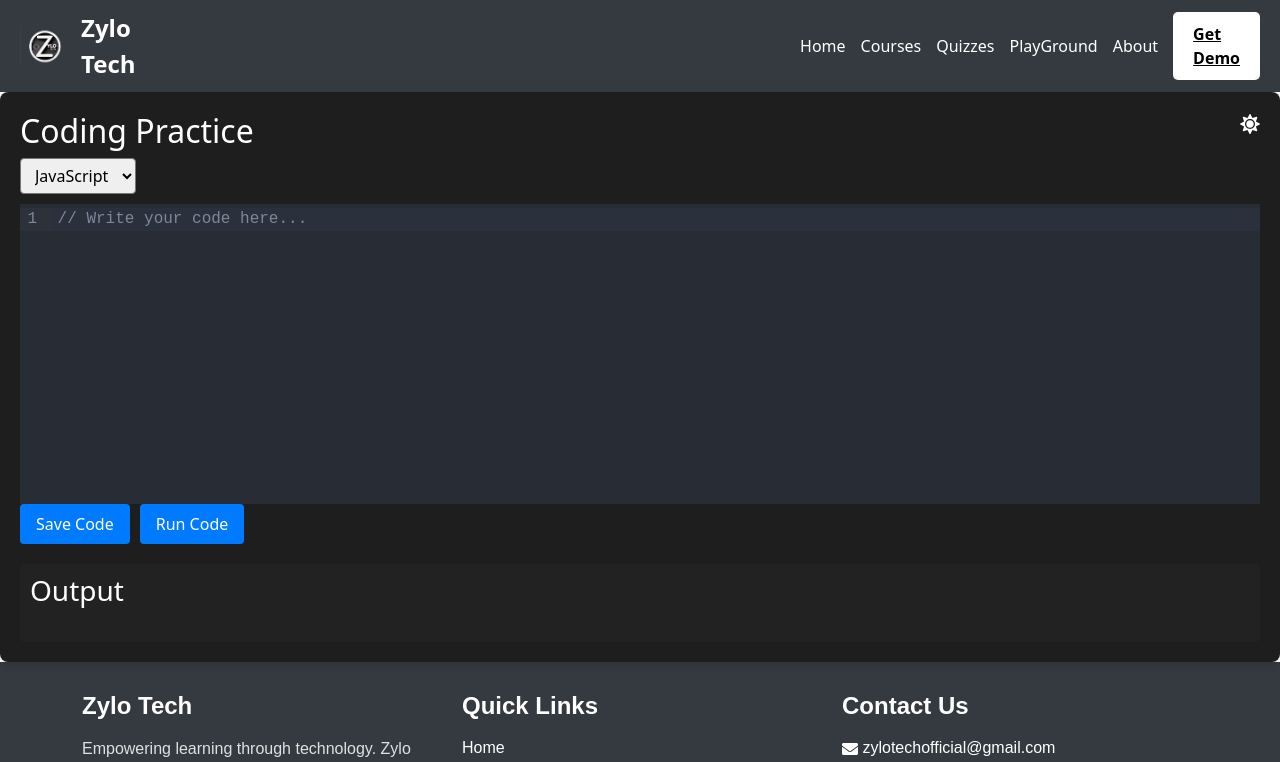
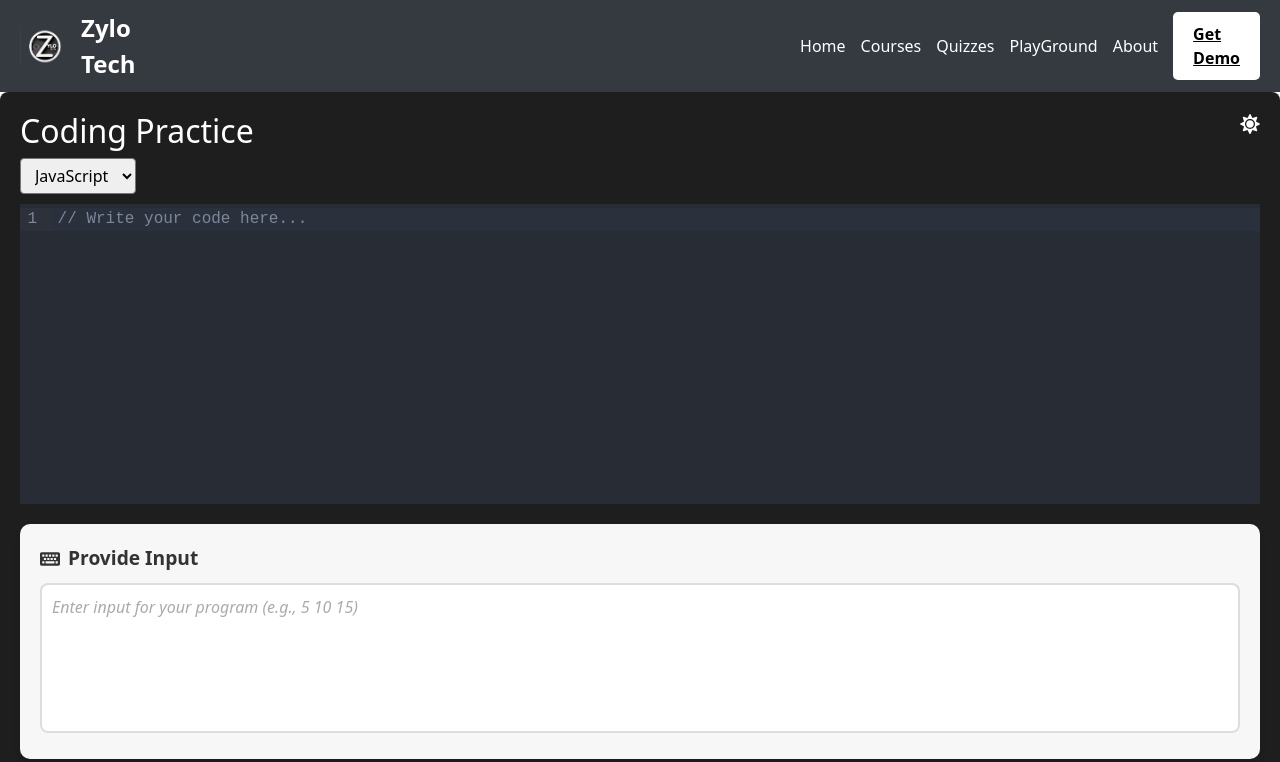
Before and after one commit to Guna-devloper/Zylo-Tech, a React (Create React App) app in the folder zylo-tech/: page /coding in a window 1280 px wide. Shown: the top 762 px of the page. Built offline with nearby package versions, Linux system fonts and the light colour scheme; no server answers.

Commit message:
custom-input

```diff
--- a/zylo-tech/src/Components/Coding.js
+++ b/zylo-tech/src/Components/Coding.js
@@ -8,6 +8,8 @@ import { githubLight } from "@uiw/codemirror-theme-github";
 import axios from "axios";
 import "./Coding.css";
 import { FaSun, FaMoon } from "react-icons/fa";
+import { FaKeyboard } from 'react-icons/fa';
+
 
 const Coding = ({ userId }) => {
   const [code, setCode] = useState("// Write your code here...");
@@ -15,11 +17,11 @@ const Coding = ({ userId }) => {
   const [output, setOutput] = useState("");
   const [isLoading, setIsLoading] = useState(false);
   const [isDarkTheme, setIsDarkTheme] = useState(true);
+  const [userInput, setUserInput] = useState(""); // State for user input
 
   const apiKey = "08b860f405mshbb8068011874f25p13e3d4jsn1787c4e29b41";
   const apiUrl = "https://judge0-ce.p.rapidapi.com";
 
-  // Language templates
   const languageTemplates = {
     javascript: `// JavaScript: Hello, World!
 console.log("Hello, World!");`,
@@ -46,14 +48,12 @@ public class Main {
 }`,
   };
 
-  // Fetch saved code when the component loads
   useEffect(() => {
     axios
       .get(`/api/code/${userId}`)
       .then((res) => setCode(res.data.code))
       .catch((err) => console.error("Error fetching saved code:", err));
 
-    // New API call to fetch Judge0 system info
     const fetchSystemInfo = async () => {
       const options = {
         method: "GET",
@@ -75,7 +75,6 @@ public class Main {
     fetchSystemInfo();
   }, [userId]);
 
-  // Save the code to the backend
   const handleSaveCode = () => {
     axios
       .post(`/api/code/save`, { userId, code, language })
@@ -83,19 +82,18 @@ public class Main {
       .catch((err) => console.error("Error saving code:", err));
   };
 
-  // Map language to Judge0 language IDs
   const getLanguageId = () => {
     switch (language) {
       case "javascript":
-        return 63; // Node.js
+        return 63;
       case "python":
-        return 71; // Python 3
+        return 71;
       case "cpp":
-        return 54; // C++ (GCC)
+        return 54;
       case "java":
-        return 62; // Java (OpenJDK)
+        return 62;
       case "c":
-        return 50; // C (GCC)
+        return 50;
       default:
         return 63;
     }
@@ -103,18 +101,17 @@ public class Main {
 
   const handleRunCode = async () => {
     setIsLoading(true);
-    setOutput(""); // Clear previous output
+    setOutput("");
 
     try {
-      // Encode the code in base64
       const encodedCode = btoa(code);
 
       const submissionResponse = await axios.post(
-        `${apiUrl}/submissions?base64_encoded=true&wait=false`, // Change to base64_encoded=true
+        `${apiUrl}/submissions?base64_encoded=true&wait=false`,
         {
-          source_code: encodedCode, // Send the Base64 encoded code
+          source_code: encodedCode,
           language_id: getLanguageId(),
-          stdin: "",
+          stdin: userInput,
         },
         {
           headers: {
@@ -127,10 +124,9 @@ public class Main {
 
       const token = submissionResponse.data.token;
 
-      // Poll for result
       let result = null;
       while (!result || result.status?.id <= 2) {
-        await new Promise((resolve) => setTimeout(resolve, 1000)); // Wait 1 second
+        await new Promise((resolve) => setTimeout(resolve, 1000));
         const resultResponse = await axios.get(`${apiUrl}/submissions/${token}`, {
           headers: {
             "x-rapidapi-host": "judge0-ce.p.rapidapi.com",
@@ -150,8 +146,6 @@ public class Main {
     setIsLoading(false);
   };
 
-
-  // Determine the language extension for CodeMirror
   const getLanguageExtension = () => {
     switch (language) {
       case "javascript":
@@ -166,26 +160,19 @@ public class Main {
     }
   };
 
-  // Handle theme toggle
   const toggleTheme = () => setIsDarkTheme(!isDarkTheme);
 
-  // Handle language change
   const handleLanguageChange = (e) => {
     const selectedLanguage = e.target.value;
     setLanguage(selectedLanguage);
-    setCode(languageTemplates[selectedLanguage]); // Set default template
+    setCode(languageTemplates[selectedLanguage]);
   };
 
   return (
     <div className={`coding-practice-container ${isDarkTheme ? "dark" : "light"}`}>
       <h2>Coding Practice</h2>
 
-      {/* Language Selector */}
-      <select
-        value={language}
-        onChange={handleLanguageChange}
-        className="language-selector"
-      >
+      <select value={language} onChange={handleLanguageChange} className="language-selector">
         <option value="javascript">JavaScript</option>
         <option value="python">Python</option>
         <option value="cpp">C++</option>
@@ -193,12 +180,10 @@ public class Main {
         <option value="java">Java</option>
       </select>
 
-      {/* Theme Toggle Button */}
       <button onClick={toggleTheme} className="theme-toggle-button">
         {isDarkTheme ? <FaSun size={20} /> : <FaMoon size={20} />}
       </button>
 
-      {/* Code Editor */}
       <CodeMirror
         value={code}
         height="300px"
@@ -207,7 +192,19 @@ public class Main {
         onChange={(value) => setCode(value)}
       />
 
-      {/* Action Buttons */}
+      <div className="custom-input-area">
+        <label htmlFor="user-input" className="input-label">
+          <FaKeyboard size={20} /> Provide Input
+        </label>
+        <textarea
+          id="user-input"
+          value={userInput}
+          onChange={(e) => setUserInput(e.target.value)}
+          placeholder="Enter input for your program (e.g., 5 10 15)"
+          className="user-input"
+        ></textarea>
+      </div>
+
       <div className="coding-buttons">
         <button onClick={handleSaveCode} disabled={isLoading}>
           Save Code
@@ -217,13 +214,10 @@ public class Main {
         </button>
       </div>
 
-      {/* Output */}
       <div className="output-container">
         <h3>Output</h3>
         <pre>{output}</pre>
       </div>
-
-
     </div>
   );
 };
--- a/zylo-tech/src/Components/Course.css
+++ b/zylo-tech/src/Components/Course.css
@@ -169,3 +169,70 @@
     transition: all 0.3s ease; /* Smooth transition for hover effect */
 
   }
+  /* Custom Input Area Styling */
+.custom-input-area {
+  background-color: #f7f7f7;
+  border-radius: 10px;
+  padding: 20px;
+  margin-top: 20px;
+  box-shadow: 0 4px 6px rgba(0, 0, 0, 0.1);
+  transition: all 0.3s ease;
+}
+
+.custom-input-area:hover {
+  box-shadow: 0 6px 10px rgba(0, 0, 0, 0.2);
+}
+
+.input-label {
+  font-size: 1.2rem;
+  font-weight: bold;
+  margin-bottom: 10px;
+  display: flex;
+  align-items: center;
+  gap: 8px;
+  color: #333;
+}
+
+.user-input {
+  width: 100%;
+  height: 150px;
+  padding: 10px;
+  font-size: 1rem;
+  border: 2px solid #ddd;
+  border-radius: 8px;
+  background-color: #fff;
+  color: #333;
+  resize: none;
+  transition: all 0.3s ease;
+}
+
+.user-input:focus {
+  border-color: #007bff;
+  outline: none;
+  box-shadow: 0 0 5px rgba(0, 123, 255, 0.5);
+}
+
+textarea::placeholder {
+  color: #aaa;
+  font-style: italic;
+}
+
+.coding-buttons button {
+  background-color: #007bff;
+  color: white;
+  border: none;
+  padding: 10px 20px;
+  margin: 5px;
+  border-radius: 5px;
+  cursor: pointer;
+  transition: background-color 0.3s;
+}
+
+.coding-buttons button:disabled {
+  background-color: #dcdcdc;
+  cursor: not-allowed;
+}
+
+.coding-buttons button:hover:not(:disabled) {
+  background-color: #0056b3;
+}
```
